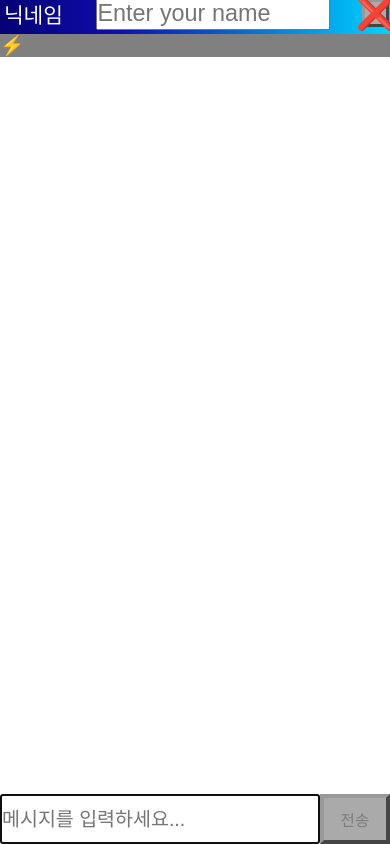
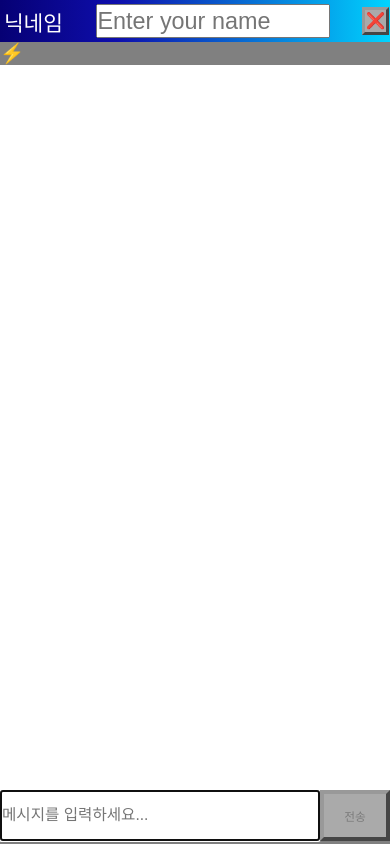
Before and after one commit to dzface/practice-hono-websocket-DO, a website: page public/chat.html in a window 390 px wide. Drawn offline with Linux system fonts and the light colour scheme; a web font is replaced by a local one.

Commit message:
모바일 css 수정

```diff
--- a/public/style.css
+++ b/public/style.css
@@ -86,7 +86,7 @@
 }
 .chat-container {
   width: 50dvw;
-  height: 70svh;
+  height: 75svh;
   display: flex;
   flex-direction: column;
   justify-content: flex-start;
@@ -125,16 +125,17 @@
       align-items: center;
       width: 5vh;
       height: 5vh;
-      font-size: clamp(4px, 10vw, 90%);
+      font-size: clamp(3px, 10vw, 90%);
       text-decoration: none;
       border: 0.2rem outset #999;
       background-color: #aaa;
       float: right;
       margin-right: .2svw;
+      object-fit: contain;
       @media (max-width: 767px) {
         width: 7vw;
         height: 7vw;
-        font-size: 2rem;
+        font-size: 4vw;
       }
     }
   }
@@ -192,9 +193,9 @@
     min-height: 5vw;
     display: flex;
     align-items: center;
-
     @media (max-width: 767px) {
       height: auto;
+      margin-bottom: 3%;
     }
     form {
       display: flex;
@@ -211,7 +212,7 @@
       min-width: 0;
       font-size: 2vw;
       @media (max-width: 767px) {
-        font-size: 5vw;
+        font-size: clamp(0.8rem, 4vw, 5vw);
         width: 100%;
         height: 6vh;
       }
@@ -222,7 +223,7 @@
       align-items: center;
       width: 8dvw;
       height: 93%;
-      font-size: 1.5vw;
+      font-size: clamp(5px, 5vw, 80%);
       text-decoration: none;
       border: 0.3rem outset #999;
       background-color: #aaa;
@@ -230,7 +231,7 @@
       @media (max-width: 767px) {
         width: 18dvw;
         height: 6dvh;
-        font-size: 4vw;
+        font-size: 3vw;
         box-sizing: border-box;
       }
     }
```
Also changed, not shown: 1 other file.
